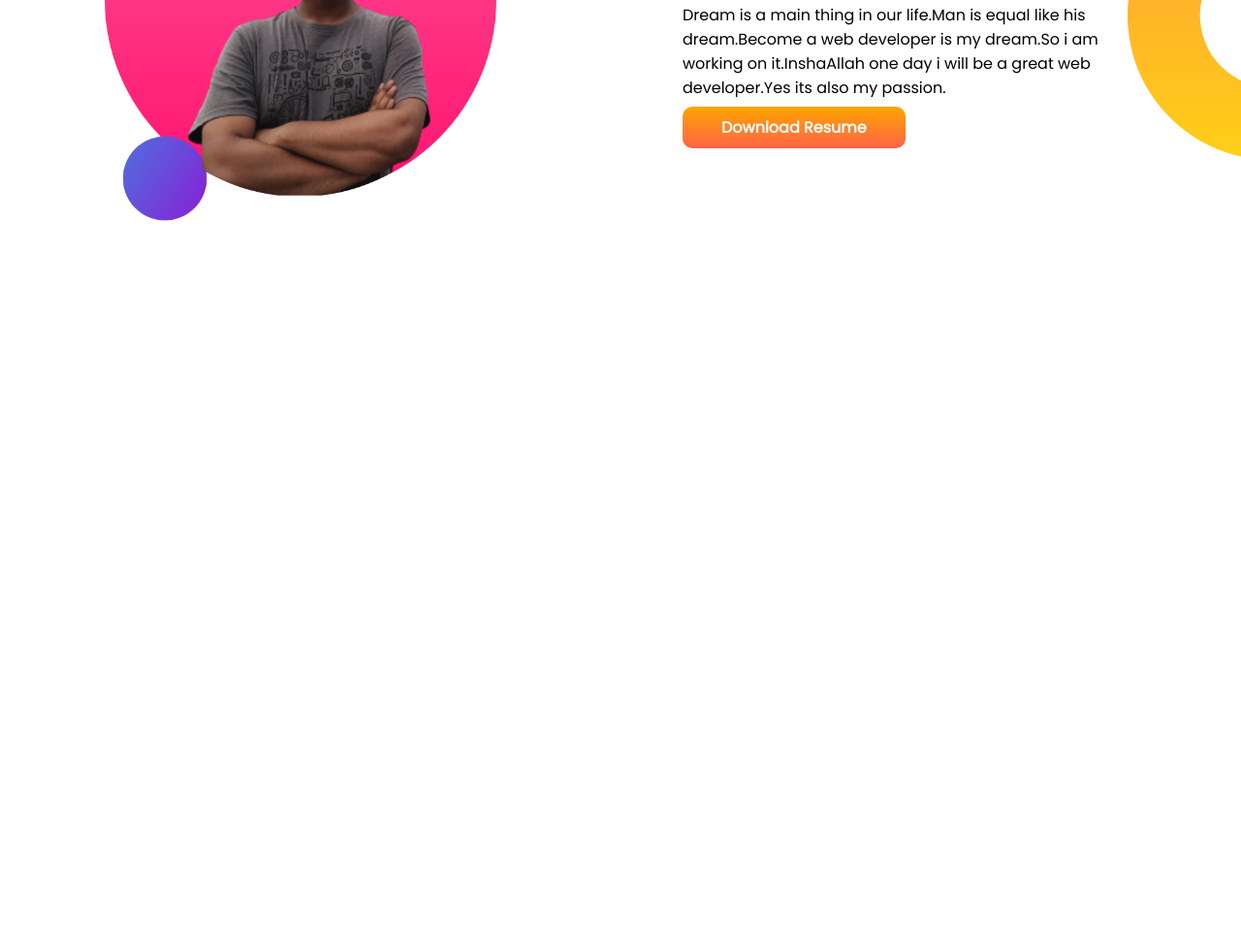
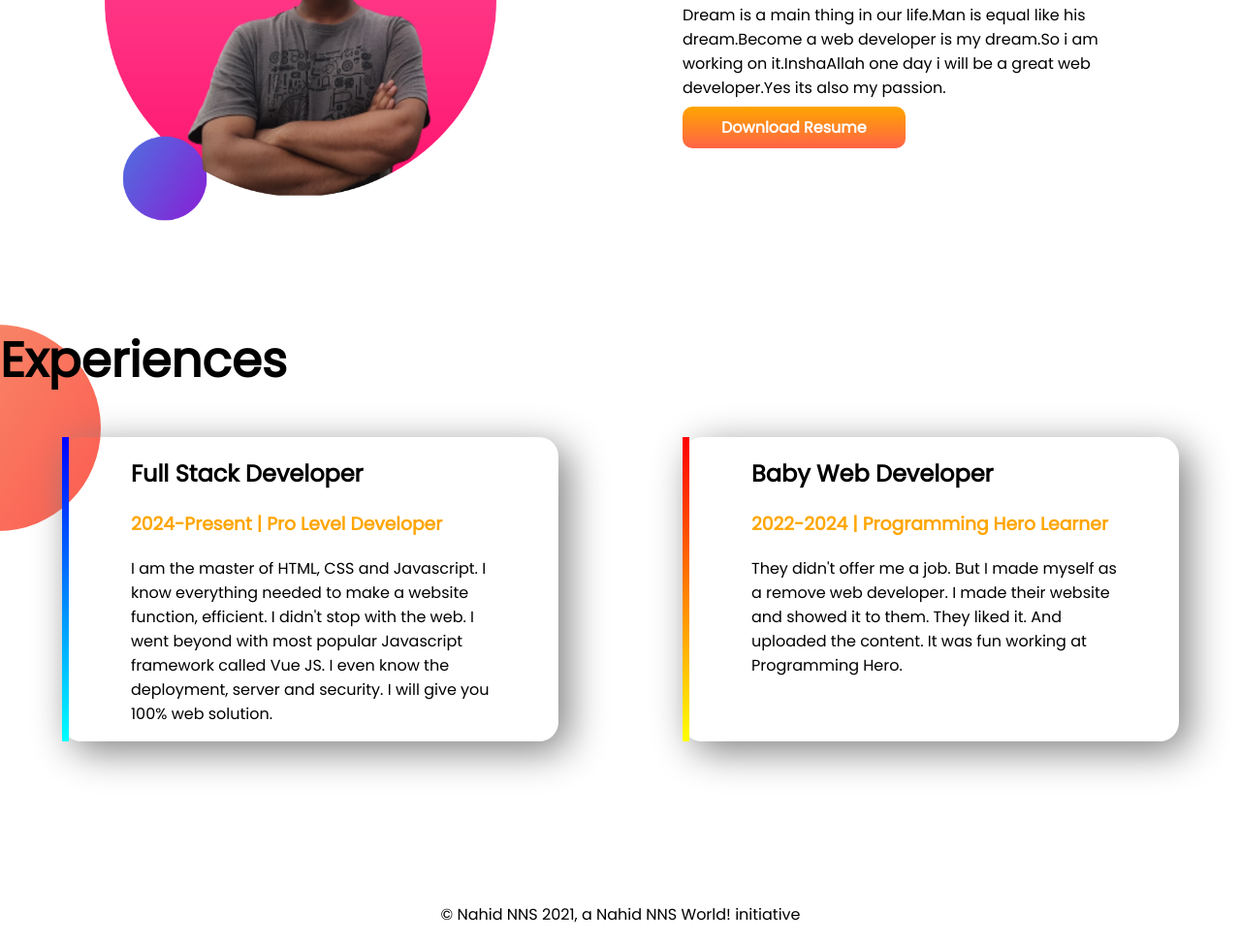
Before and after one commit to nahidnns/developer-portfolio, a plain HTML site: page index.html in a window 1280 px wide. Shown: the part 782-1754 px from the top of the page at 97% size. Before the commit the page ends 1117 px from the top, so only its background shows below. Drawn offline with Linux system fonts and the light colour scheme.

Commit message:
footer and experience added

```diff
--- a/index.html
+++ b/index.html
@@ -13,7 +13,7 @@
 </head>
 
 <body>
-    <section class="top-banner">
+    <section class="flexible-container">
         <div class="half-width">
             <h1>Welcome to</h1>
             <h1><span class="orange-color">Nahid NNS</span> World!</h1>
@@ -27,7 +27,7 @@
         </div>
         <div class="half-width"><img src="images/nahid1.png" alt=""></div>
     </section>
-    <section class="dream-big">
+    <section class="flexible-container">
         <div class="half-width2">
             <img src="images/nahid2.png" alt="">
         </div>
@@ -40,6 +40,29 @@
                 href="https://www.linkedin.com/in/md-nahidul-islam-117294213/">Download Resume</a>
         </div>
     </section>
+    <section class="experince-area">
+        <h1>Experiences</h1>
+        <div class="flexible-container">
+            <div id="dev-exp-left" class="experience-item">
+                <h2>Full Stack Developer</h2>
+                <h3 class="orange-color">2024-Present | Pro Level Developer</h3>
+                <p>I am the master of HTML, CSS and Javascript. I know everything needed to make a website function,
+                    efficient. I didn't stop with the web. I went beyond with most popular Javascript framework called
+                    Vue
+                    JS. I even know the deployment, server and security. I will give you 100% web solution.</p>
+            </div>
+            <div id="dev-exp-right" class="experience-item">
+                <h2>Baby Web Developer</h2>
+                <h3 class="orange-color">2022-2024 | Programming Hero Learner</h3>
+                <p>They didn't offer me a job. But I made myself as a remove web developer. I made their website and
+                    showed
+                    it to them. They liked it. And uploaded the content. It was fun working at Programming Hero.</p>
+            </div>
+        </div>
+    </section>
+    <footer>
+        <p>© Nahid NNS 2021, a Nahid NNS World! initiative</p>
+    </footer>
 </body>
 
 </html>
--- a/style.css
+++ b/style.css
@@ -8,7 +8,7 @@ h1{
 .orange-color{
     color:orange;
 }
-section{
+.flexible-container{
     display:flex;
     margin-bottom: 100px;
 }
@@ -23,6 +23,27 @@ section{
     width:50%;
     padding-left:5%;
     padding-right:10%;
+}
+.experience-item{
+    width:50%;
+    padding-left:5%;
+    padding-right: 5%;
+    margin-left: 5%;
+    margin-right: 5%;
+    border-radius: 20px;
+
+    box-shadow: 10px 10px 40px gray;
+
+}
+#dev-exp-left{
+    border-left: 7px solid;
+    border-image: linear-gradient(blue,cyan);
+    border-image-slice:1 ;
+}
+#dev-exp-right{
+    border-left: 7px solid;
+    border-image: linear-gradient(red,yellow);
+    border-image-slice:1 ;
 }
 .link-button{
     text-decoration:none;
@@ -44,3 +65,11 @@ section{
 .half-width2 img{
     width:100%;
 }
+.experince-area{
+    background-image: url(images/exp-bg.png);
+    background-repeat: no-repeat;
+    padding-bottom: 50px;
+}
+footer p{
+    text-align: center;
+}
```
Also changed, not shown: showoff/IMG-20210602-WA0005-01.jpeg (deleted), showoff/nahid1.png (deleted), 1 other file.
